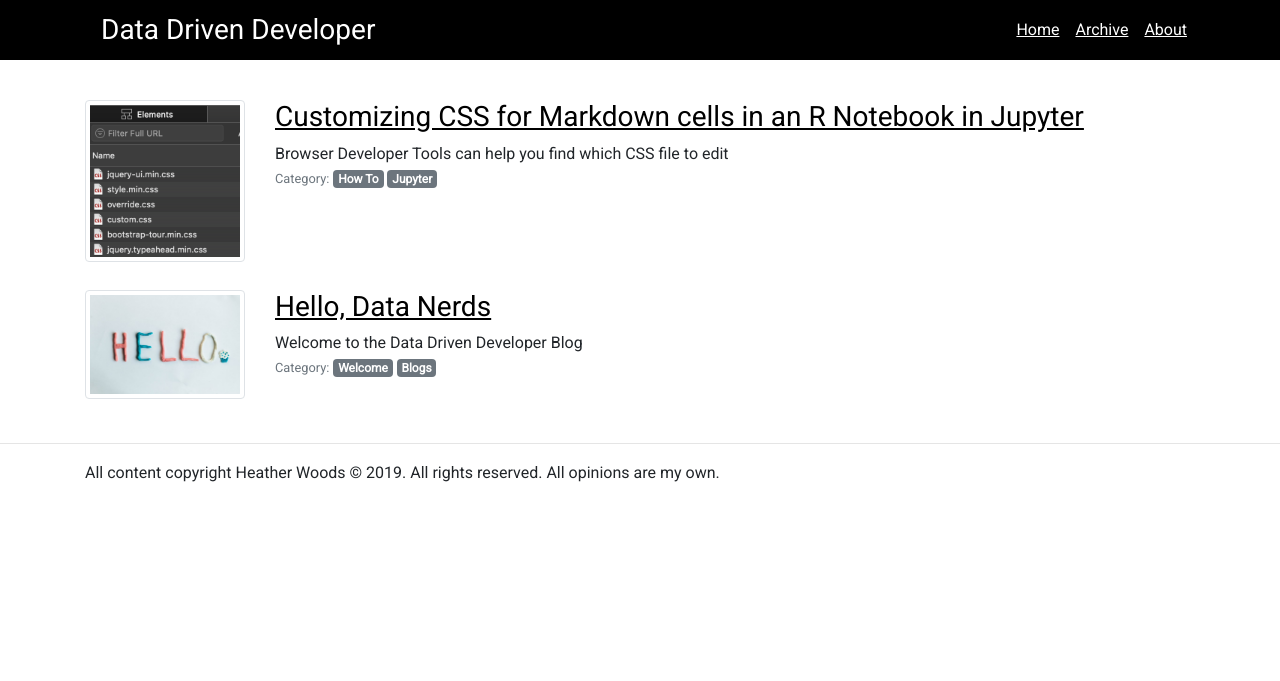
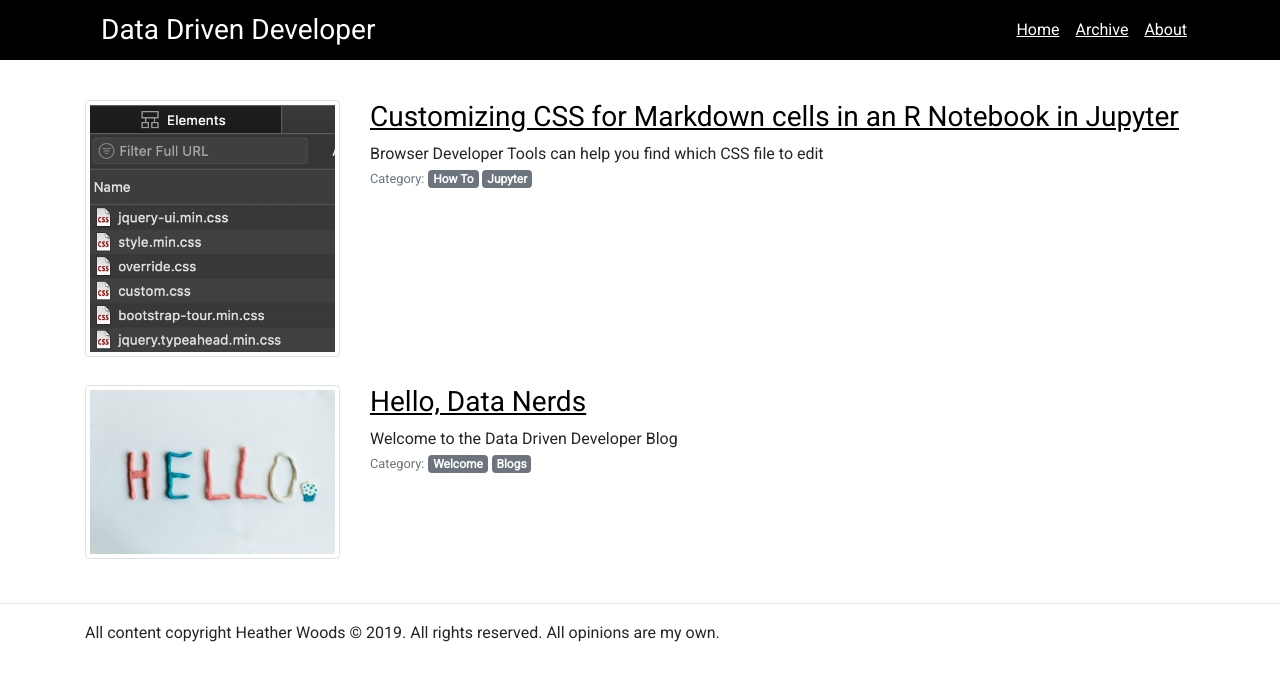
Before and after one commit to h-fuzzy-logic/blog, a Jekyll site: the page built from index.md, in a window 1280 px wide. Shown: the top 681 px of the page. Built offline with Jekyll 4.4.1, drawn with Linux system fonts in a browser that asks for light colours; nearby versions of some CDN libraries.

Commit message:
Making thumbnails larger on smaller screens, take 2

```diff
--- a/_includes/posts.html
+++ b/_includes/posts.html
@@ -2,14 +2,14 @@
     <div class="container">
             {% for post in site.posts %}
             <div class="row mb-1">
-                <div class="col-2">
+                <div class="col-3">
                         {% if post.mainimageurl && post.mainimagealt %}
                             <img class="img-thumbnail" src="{{ site.baseurl }}{{ post.mainimageurl }}" alt="{{post.mainimagealt}}" />
                         {% else %}
                             <img class="img-thumbnail" src="{{ site.baseurl }}/img/default.png" alt="Default solid blue image" />
                         {% endif %}
                 </div>
-                <div class="col-10">
+                <div class="col-9">
                     <h2 class="h3"><u><a href="{{ post.url | prepend: site.baseurl }}">{{ post.title }}</a></u></h2>
                     <p class="mb-0">
                         {% if post.summary %}
```
